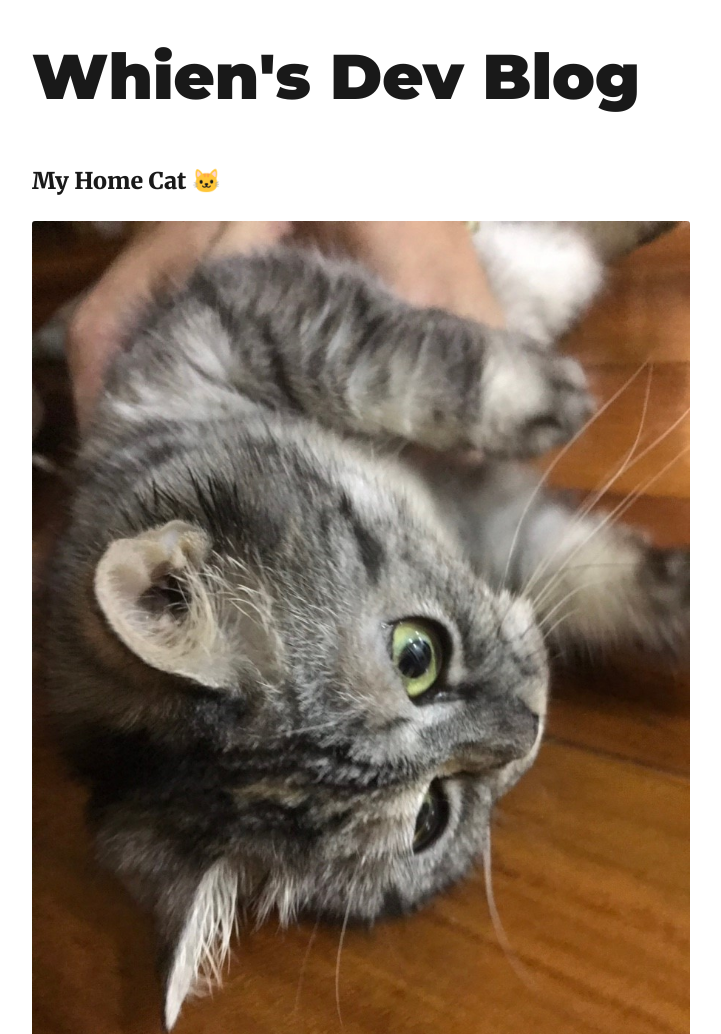
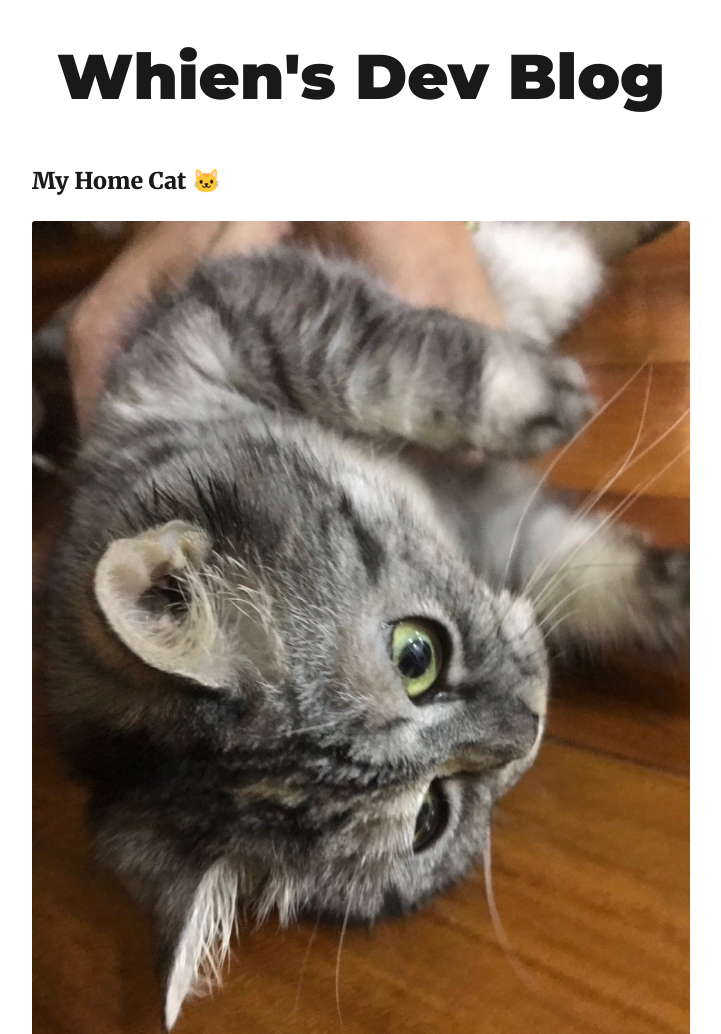
Before and after one commit to madeinfree/whien-dev-blog, a Gatsby site: page / in a window 1280 px wide. Shown: the top 1034 px of the page, without its empty margins (279-1000 px from the left). Built offline with nearby package versions, Linux system fonts and the light colour scheme; Gatsby itself is replaced by a stand-in of ours; some packages are replaced by stand-ins of ours.

Commit message:
Title: center title
* center title

```diff
--- a/src/components/layout.js
+++ b/src/components/layout.js
@@ -13,6 +13,7 @@ class Layout extends React.Component {
       header = (
         <h1
           style={{
+            textAlign: `center`,
             ...scale(1.5),
             marginBottom: rhythm(1.5),
             marginTop: 0,
```
